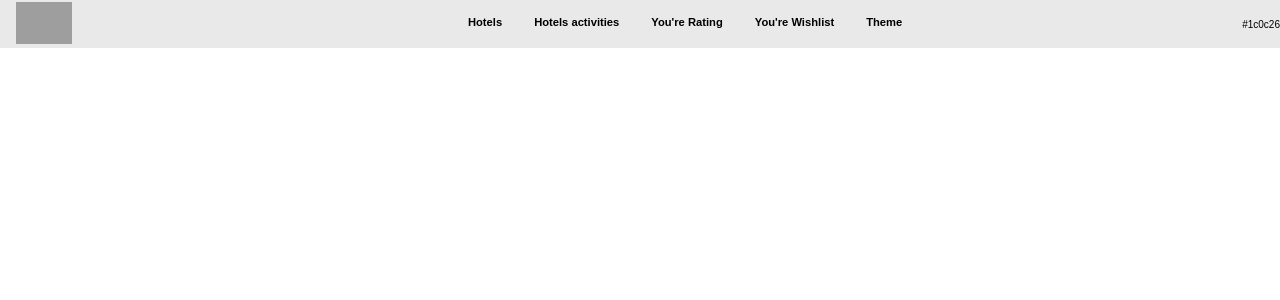
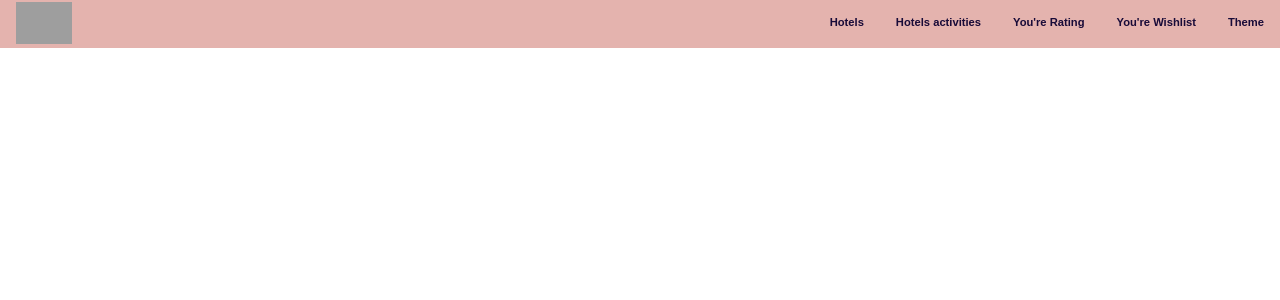
Before and after one commit to mariam-fouad/hotbird, a React (Create React App) app: page / in a window 1280 px wide. Shown: the top 300 px of the page. Built offline with nearby package versions, Linux system fonts and the light colour scheme; grey boxes are pictures that could not be loaded; a web font is replaced by a local one.

Commit message:
update the theme color and use it in the navElement

```diff
--- a/src/components/layout/header/header.js
+++ b/src/components/layout/header/header.js
@@ -7,7 +7,7 @@ import Logo from './headerComponents/logo';
 const header =(props)=>{
 
     const Header = styled.header`
-        background-color: #cecece70;;
+        background-color:${props.themeColors.colorSecondaryTrans};
         height:3rem;
         display:flex;
         position:fixed;
@@ -23,7 +23,6 @@ const header =(props)=>{
         <Header>
             <Logo/>
             <Nav/>
-            {props.themeColors.colorPrimar}
         </Header>
 
     )
--- a/src/components/layout/header/headerComponents/navElement.js
+++ b/src/components/layout/header/headerComponents/navElement.js
@@ -1,6 +1,8 @@
 import React from 'react';
 import styled, { css } from 'styled-components'
 import { NavLink } from 'react-router-dom'
+import {connect} from 'react-redux';
+
 const navElement =(props)=>{
     const NavItem = styled.li`
         text-decoration:none;
@@ -9,7 +11,7 @@ const navElement =(props)=>{
         `;
 
     const NavLinkStyles = styled(NavLink)`
-        color: black;
+        color: ${props.themeColors.colorPrimar};
         font-size:0.7rem;
         font-weight:900;
         text-align: center;
@@ -22,16 +24,16 @@ const navElement =(props)=>{
         transition: all 0.4s
 
         :hover {
-            border-bottom-color:  red;
-            background-color: #e3e3e3;
+            border-bottom-color:${props.themeColors.colorPrimar};
+            background-color: ${props.themeColors.colorSecondary};
           }
         `
     return (
         <NavItem>
             <NavLinkStyles
            activeStyle={{
-            borderBottomColor:  'red',
-            backgroundColor: '#e3e3e3'
+            borderBottomColor: props.themeColors.colorPrimar,
+            backgroundColor: props.themeColors.colorSecondary
           }}
             to={props.link}>
                 {props.children}
@@ -40,4 +42,9 @@ const navElement =(props)=>{
     );
 }
 
-export default navElement;
+const mapStateToProps = state=>{
+    return {
+      themeColors: state.themeReducer.themes[state.themeReducer.selectedTheme],
+    }
+  }
+export default connect(mapStateToProps)(navElement);
--- a/src/store/reducers/themeReduce.js
+++ b/src/store/reducers/themeReduce.js
@@ -1,20 +1,24 @@
 const initialState = {
    themes:[
        {
-           colorPrimar:"#1c0c26",
-           colorSecondary:"#d5877f"
+           colorPrimar:"#180b38",
+           colorSecondary:"#d5877f",
+           colorSecondaryTrans:"#d5877fa1"
        },
        {
-        colorPrimar:"#2a4e05",
-        colorSecondary:"#a6dfd0"
+        colorPrimar:"#1b1f16",
+        colorSecondary:"#a6dfd0",
+        colorSecondaryTrans:"#a6dfd08c"
        },
        {
         colorPrimar:"#030303",
-        colorSecondary:"#df884d"
+        colorSecondary:"#f5bc53",
+        colorSecondaryTrans:"##f5bc53a8"
        },
        {
-        colorPrimar:"#58562b",
-        colorSecondary:"#4a7d01"
+        colorPrimar:"#3a3312",
+        colorSecondary:"#6e8a45",
+        colorSecondaryTrans:"#477407ba"
        }
     ],
 
```
